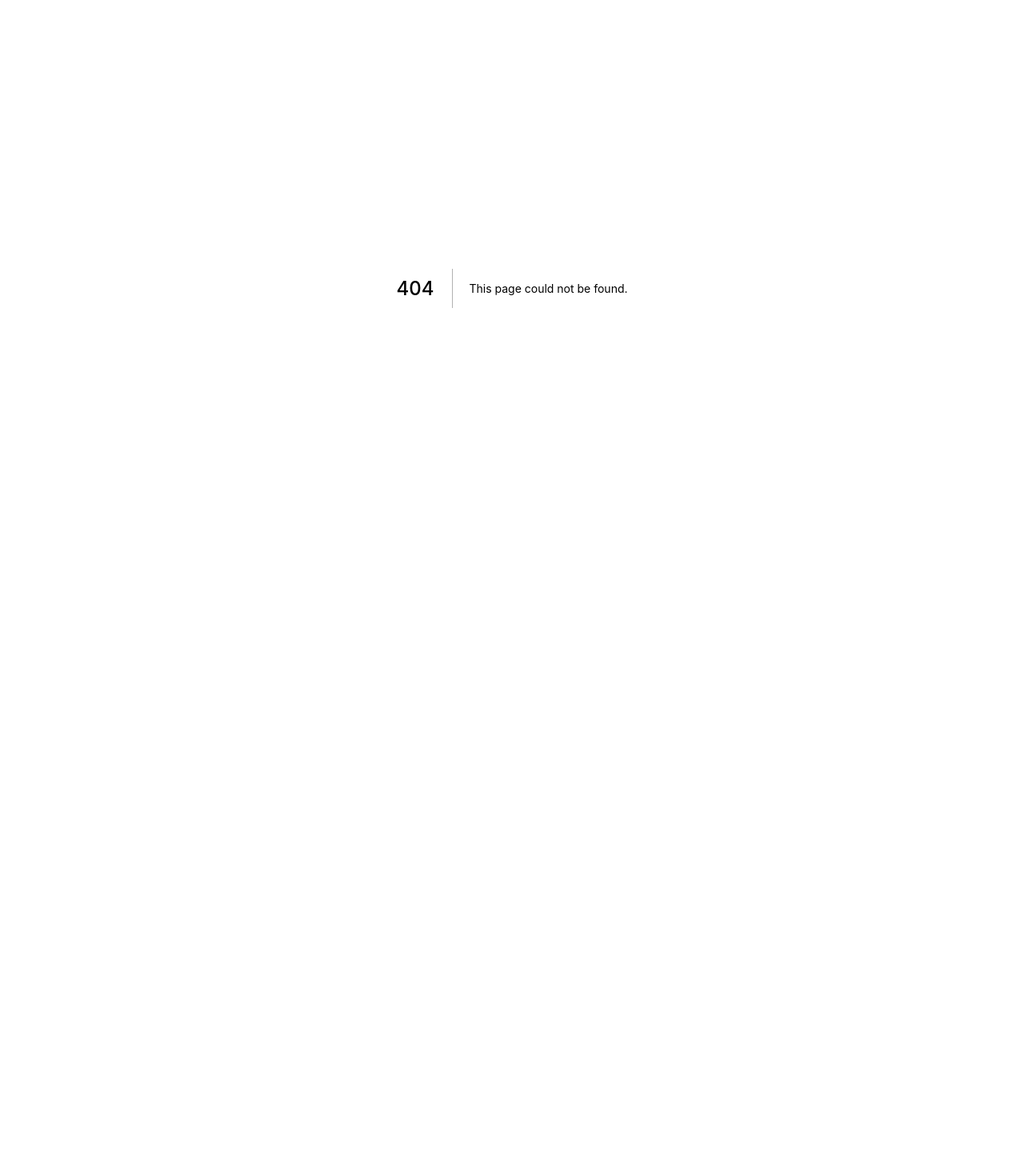
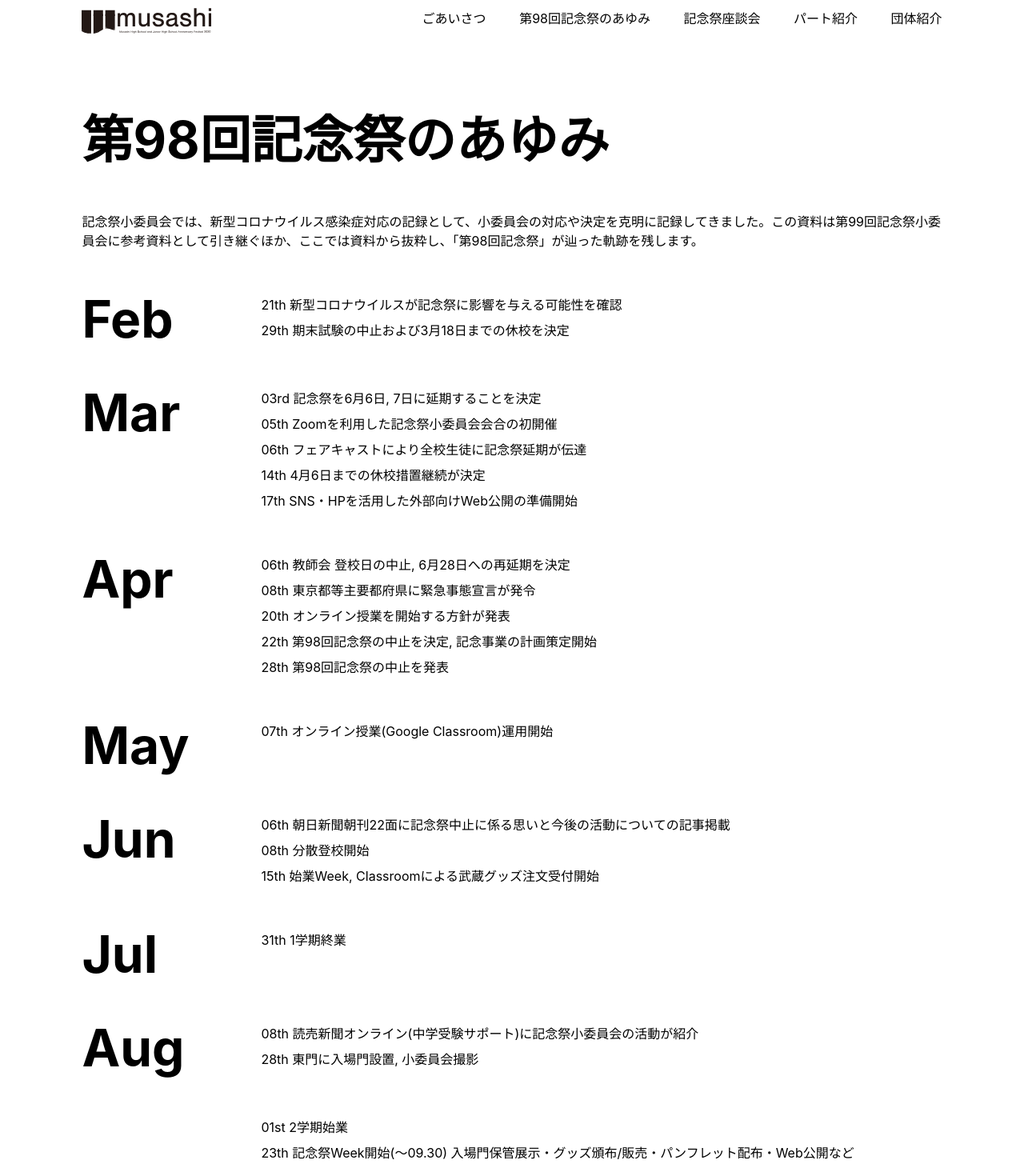
Before and after one commit to Mk-V-z/musashi-98th-annivfest-website, a Next.js app: page /ayumi in a window 1280 px wide. Before the commit this address had no page. Shown: the part 40-1510 px from the top of the page at 80% size. Before the commit the page ends 800 px from the top, so only its background shows below. Built offline with nearby package versions, Linux system fonts and the light colour scheme.

Commit message:
Add footer

```diff
--- /dev/null
+++ b/pages/ayumi.js
@@ -0,0 +1,75 @@
+import Layout from '../components/layout'
+import styles from '../styles/Ayumi.module.css'
+
+export default function Ayumi() {
+  return (
+    <Layout>
+      <h1>第98回記念祭のあゆみ</h1>
+      <p className={styles.description}>
+        記念祭小委員会では、新型コロナウイルス感染症対応の記録として、小委員会の対応や決定を克明に記録してきました。この資料は第99回記念祭小委員会に参考資料として引き継ぐほか、ここでは資料から抜粋し、「第98回記念祭」が辿った軌跡を残します。
+      </p>
+      <div className={styles.card}>
+        <h1>Feb</h1>
+        <div>
+          <p>21th 新型コロナウイルスが記念祭に影響を与える可能性を確認</p>
+          <p>29th 期末試験の中止および3月18日までの休校を決定</p>
+        </div>
+      </div>
+      <div className={styles.card}>
+        <h1>Mar</h1>
+        <div>
+          <p>03rd 記念祭を6月6日, 7日に延期することを決定</p>
+          <p>05th Zoomを利用した記念祭小委員会会合の初開催</p>
+          <p>06th フェアキャストにより全校生徒に記念祭延期が伝達</p>
+          <p>14th 4月6日までの休校措置継続が決定</p>
+          <p>17th SNS・HPを活用した外部向けWeb公開の準備開始</p>
+        </div>
+      </div>
+      <div className={styles.card}>
+        <h1>Apr</h1>
+        <div>
+          <p>06th 教師会 登校日の中止, 6月28日への再延期を決定</p>
+          <p>08th 東京都等主要都府県に緊急事態宣言が発令</p>
+          <p>20th オンライン授業を開始する方針が発表</p>
+          <p>22th 第98回記念祭の中止を決定, 記念事業の計画策定開始</p>
+          <p>28th 第98回記念祭の中止を発表</p>
+        </div>
+      </div>
+      <div className={styles.card}>
+        <h1>May</h1>
+        <div>
+          <p>07th オンライン授業(Google Classroom)運用開始</p>
+        </div>
+      </div>
+      <div className={styles.card}>
+        <h1>Jun</h1>
+        <div>
+          <p>06th 朝日新聞朝刊22面に記念祭中止に係る思いと今後の活動についての記事掲載</p>
+          <p>08th 分散登校開始</p>
+          <p>15th 始業Week, Classroomによる武蔵グッズ注文受付開始</p>
+        </div>
+      </div>
+      <div className={styles.card}>
+        <h1>Jul</h1>
+        <div>
+          <p>31th 1学期終業</p>
+        </div>
+      </div>
+      <div className={styles.card}>
+        <h1>Aug</h1>
+        <div>
+          <p>08th 読売新聞オンライン(中学受験サポート)に記念祭小委員会の活動が紹介</p>
+          <p>28th 東門に入場門設置, 小委員会撮影</p>
+        </div>
+      </div>
+      <div className={styles.card}>
+        <h1></h1>
+        <div>
+          <p>01st 2学期始業</p>
+          <p>23th 記念祭Week開始(〜09.30) 入場門保管展示・グッズ頒布/販売・パンフレット配布・Web公開など</p>
+        </div>
+      </div>
+
+    </Layout>
+  )
+}
--- /dev/null
+++ b/styles/Ayumi.module.css
@@ -0,0 +1,21 @@
+.description {
+  margin: 3rem 0;
+}
+
+.card {
+  display: flex;
+  margin:  2.5rem 0;
+}
+
+.card h1 {
+  margin: 0;
+  width: 3em;
+}
+
+.card div {
+  margin-left: 2rem;
+}
+
+.card p {
+  margin: 0.5rem 0;
+}
--- a/styles/globals.css
+++ b/styles/globals.css
@@ -9,6 +9,7 @@ body {
 
 h1 {
   font-size: 4rem;
+  margin: 2rem 0;
 }
 
 a {
```
